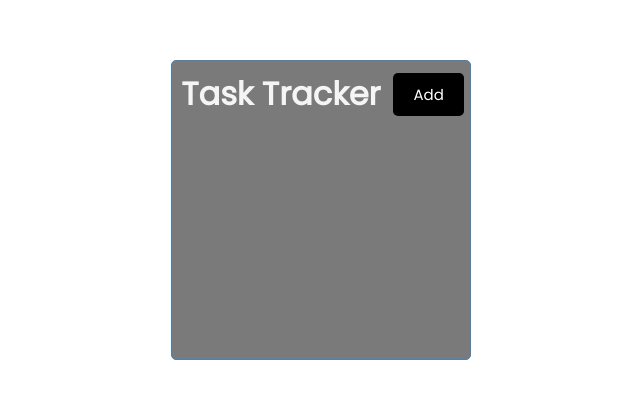
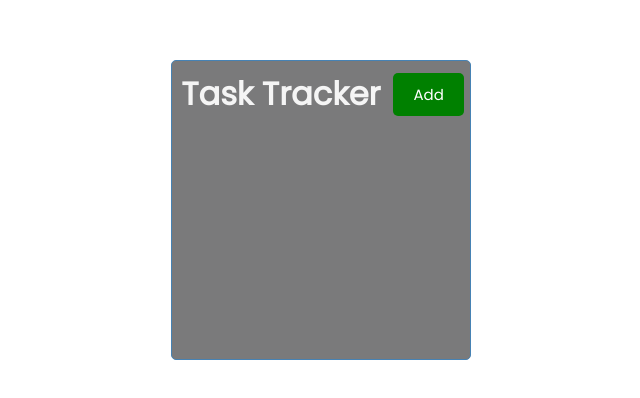
Before and after one commit to crisantogo/task_tracker_react, a React (Create React App) app: page / in a window 1280 px wide. Shown: the part 190-588 px from the top of the page, without its empty margins (319-959 px from the left). Built offline with nearby package versions, Linux system fonts and the light colour scheme.

Commit message:
Added Button component

```diff
--- /dev/null
+++ b/src/components/Button.js
@@ -0,0 +1,21 @@
+import PropTypes from 'prop-types'
+
+const Button=({color, text, onClick})=>{
+    return (
+    <button onClick={onClick} style={{backgroundColor: color}}className='btn'>
+        {text}
+    </button>
+    )
+}
+
+Button.defaultProps={
+    color: 'steelblue'
+}
+
+Button.propTypes ={
+    text:PropTypes.string,
+    color:PropTypes.string,
+    onClick:PropTypes.func
+}
+
+export default Button
--- a/src/components/Header.js
+++ b/src/components/Header.js
@@ -1,10 +1,15 @@
 import PropTypes from 'prop-types'
+import Button from './Button'
 
 const Header = ({title}) => {
+    const onClick=()=>{
+        console.log('click')
+    }
+
     return (
         <header className='header'>
             <h1>{title}</h1>
-            <button className='btn'>Add</button>
+            <Button color='green' text='Add' onClick={onClick}/>
         </header>
     )
 }
```
Also changed, not shown: src/components/Tasks.js (added).
